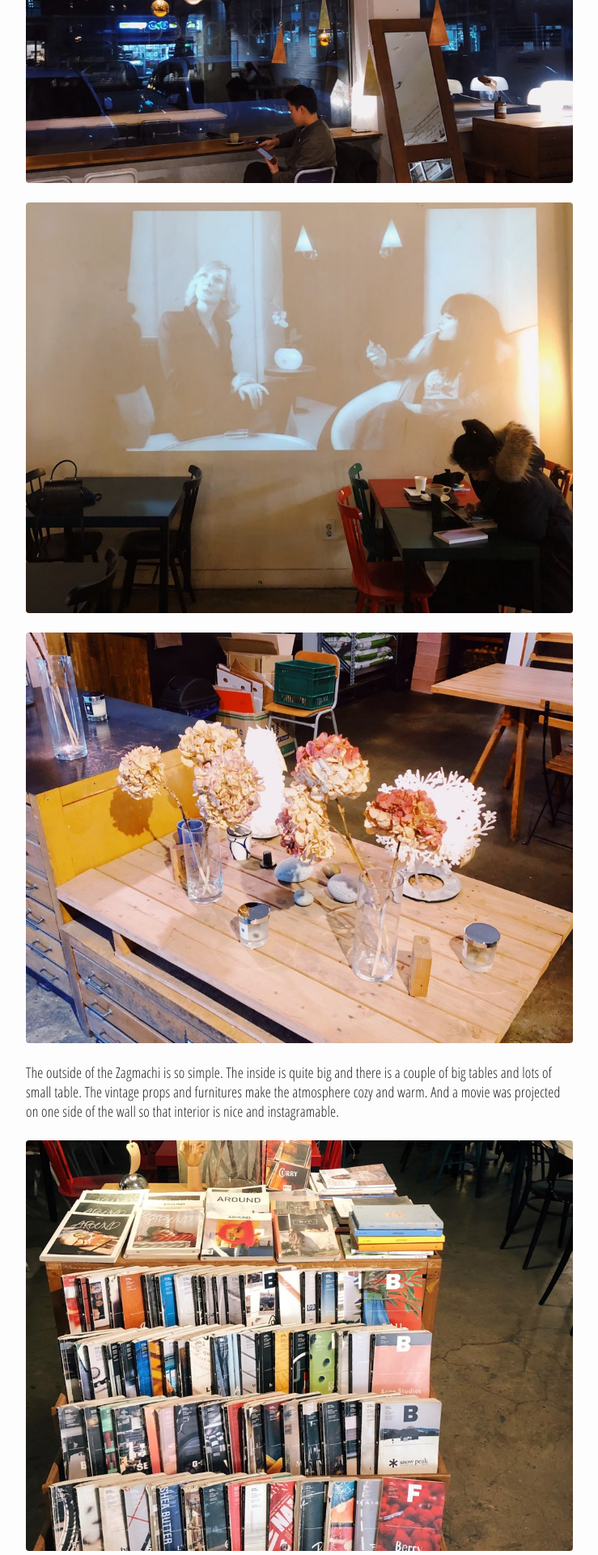
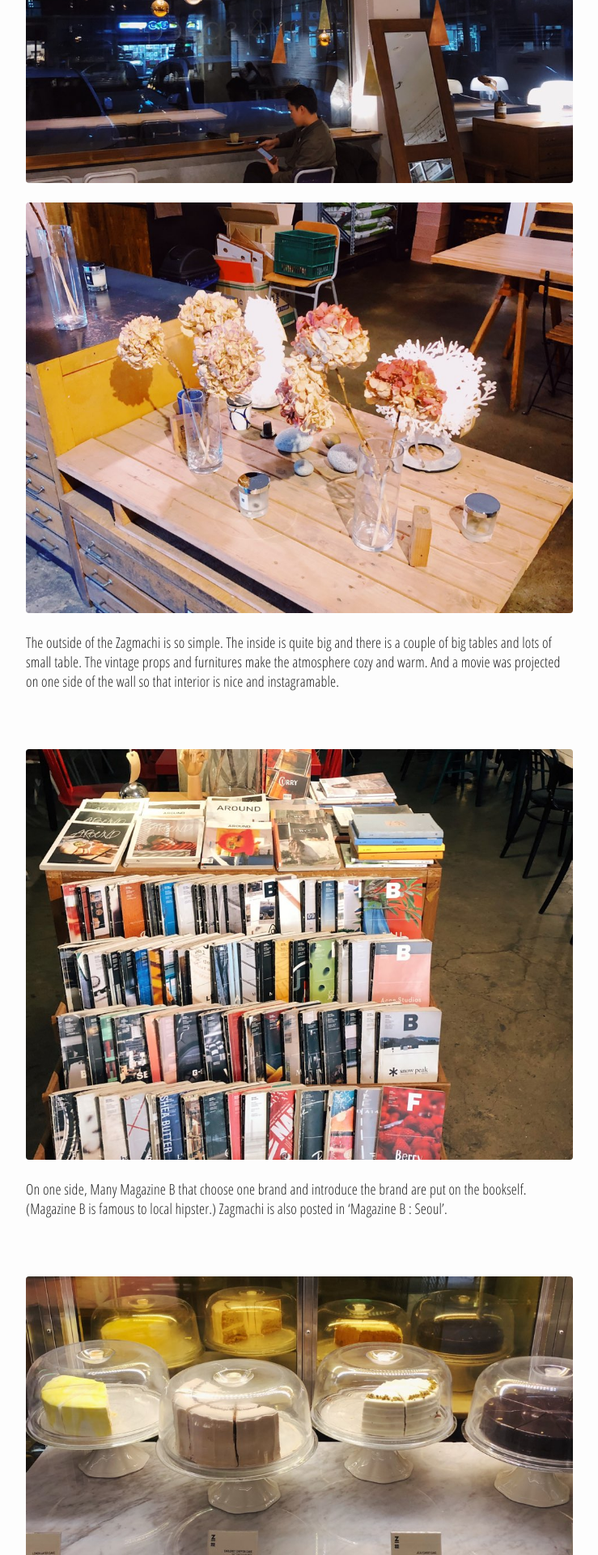
Before and after one commit to daysie0917/yourseoulmate, a Jekyll site: the page built from _posts/2019-12-27-The-café-that-is-loved-and-popular-For-a-long-time-In-Sungsu-dong-café-street,-Zagmachi.md, in a window 1280 px wide. Shown: the part 3089-5009 px from the top of the page at 81% size, without its empty margins (270-1009 px from the left). Built offline with Jekyll 4.4.1, drawn with Linux system fonts in a browser that asks for light colours; comment, search, counter and statistics services are not loaded.

Commit message:
Update 2019-12-27-The-café-that-is-loved-and-popular-For-a-long-time-In-Sungsu-dong-café-street,-Zagmachi.md

```diff
--- a/_posts/2019-12-27-The-café-that-is-loved-and-popular-For-a-long-time-In-Sungsu-dong-café-street,-Zagmachi.md
+++ b/_posts/2019-12-27-The-café-that-is-loved-and-popular-For-a-long-time-In-Sungsu-dong-café-street,-Zagmachi.md
@@ -27,15 +27,17 @@ Sungsu-dong café street has been the hot place in Seoul 5 years ago. Sungsu-don
 
 ![Zagmachi](/img1/04/z1.jpg)
 
-![Zagmachi](/img1/04/z2.jpg)
-
 ![Zagmachi](/img1/04/z5.jpg)
 
 The outside of the Zagmachi is so simple. The inside is quite big and there is a couple of big tables and lots of small table. The vintage props and furnitures make the atmosphere cozy and warm. And a movie was projected on one side of the wall so that interior is nice and instagramable.
 
+<br />
+
 ![Zagmachi](/img1/04/z4.jpg)
 
 On one side, Many Magazine B that choose one brand and introduce the brand are put on the bookself. (Magazine B is famous to local hipster.) Zagmachi is also posted in ‘Magazine B : Seoul’.
+
+<br />
 
 ![Zagmachi](/img1/04/z7.jpg)
 
```
